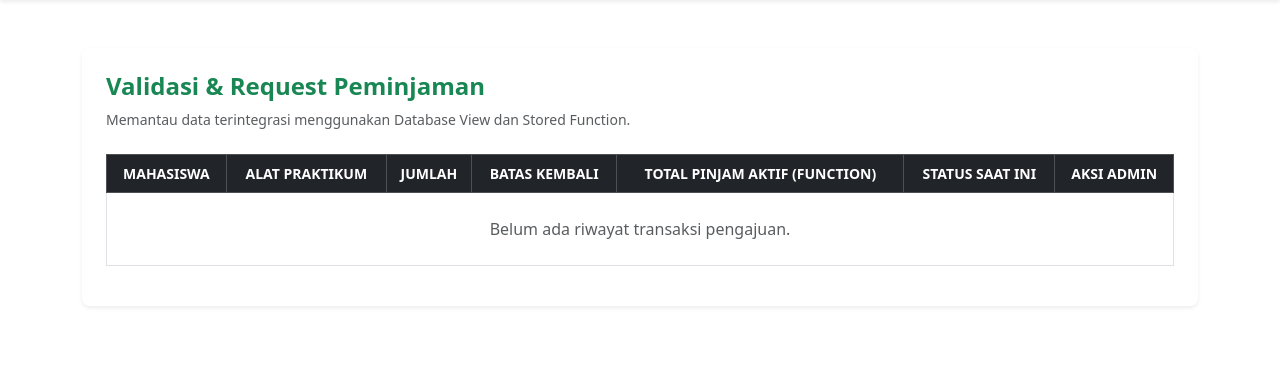
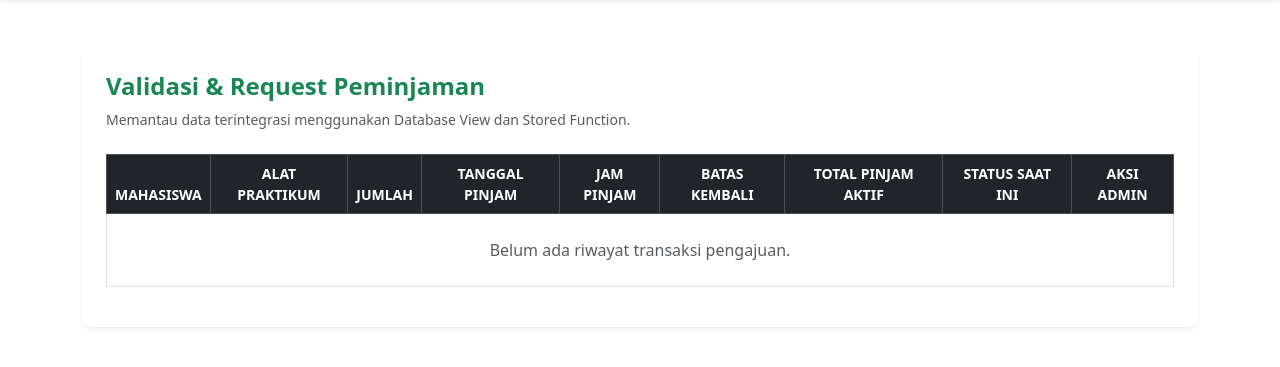
Before and after one commit to SetiaDivaErlandi/PDT_Projek, a PHP site: page /kelola.php in a window 1280 px wide. Shown: the part 72-439 px from the top of the page. Run offline with PHP 8.4, Linux system fonts and the light colour scheme; a user stored in the database is signed in; data that the repository does not hold is empty.

Commit message:
Menambahkan Jam Pinjam

```diff
--- a/config/db.php
+++ b/config/db.php
@@ -1,4 +1,7 @@
 <?php
+// Set zona waktu ke Waktu Indonesia Barat (WIB)
+date_default_timezone_set('Asia/Jakarta');
+
 $host = "localhost";
 $user = "root";
 $pass = "";
--- a/form_pinjam.php
+++ b/form_pinjam.php
@@ -12,7 +12,7 @@ $id_user = $_SESSION['id_user'];
 if (isset($_POST['ajukan_pinjam'])) {
     $id_alat = mysqli_real_escape_string($conn, $_POST['id_alat']);
     $jumlah = mysqli_real_escape_string($conn, $_POST['jumlah']);
-    $tgl_pinjam = date('Y-m-d');
+    $tgl_pinjam = date('Y-m-d H:i:s');
     $tgl_kembali = mysqli_real_escape_string($conn, $_POST['tgl_kembali']);
 
     // =========================================================
--- a/kelola.php
+++ b/kelola.php
@@ -8,7 +8,7 @@ if (!isset($_SESSION['username']) || $_SESSION['role'] !== 'admin') {
     exit;
 }
 
-// Logika Proses Validasi Admin (Trigger otomatis terpicu di MySQL)
+// Logika Proses Validasi Admin
 if (isset($_GET['action']) && isset($_GET['id'])) {
     $id_pinjam = mysqli_real_escape_string($conn, $_GET['id']);
     $action = $_GET['action'];
@@ -26,10 +26,6 @@ if (isset($_GET['action']) && isset($_GET['id'])) {
     }
 }
 
-// ============================================================================================
-// IMPLEMENTASI MATERI: MENGGUNAKAN VIEW & STORED FUNCTION DATABASE
-// Menyesuaikan parameter hitung_total_pinjam menggunakan id_pinjam sesuai dengan kolom VIEW
-// ============================================================================================
 $query_request = "SELECT *, hitung_total_pinjam(id_user) as total_aktif FROM view_laporan_peminjaman ORDER BY id_pinjam DESC";
 $requests = mysqli_query($conn, $query_request);
 ?>
@@ -66,8 +62,10 @@ $requests = mysqli_query($conn, $query_request);
                         <th>Mahasiswa</th>
                         <th>Alat Praktikum</th>
                         <th>Jumlah</th>
+                        <th>Tanggal Pinjam</th>
+                        <th>Jam Pinjam</th>
                         <th>Batas Kembali</th>
-                        <th>Total Pinjam Aktif (Function)</th>
+                        <th>Total Pinjam Aktif</th>
                         <th>Status Saat Ini</th>
                         <th>Aksi Admin</th>
                     </tr>
@@ -79,8 +77,11 @@ $requests = mysqli_query($conn, $query_request);
                             <td class="fw-bold text-dark"><?php echo $row['nama_mahasiswa']; ?></td>
                             <td class="text-start"><?php echo $row['nama_alat']; ?></td>
                             <td><?php echo $row['jumlah']; ?> Pcs</td>
+
+                            <td><?php echo date('d-m-Y', strtotime($row['tgl_pinjam'])); ?></td>
+                            <td><?php echo date('H:i', strtotime($row['tgl_pinjam'])); ?></td>
+
                             <td><?php echo date('d-m-Y', strtotime($row['tgl_kembali'])); ?></td>
-                            <!-- Kolom Hasil Penghitungan dari Stored Function Database -->
                             <td><span class="badge bg-dark"><?php echo $row['total_aktif']; ?> Item Aktif</span></td>
                             <td>
                                 <?php
@@ -108,7 +109,7 @@ $requests = mysqli_query($conn, $query_request);
                         <?php endwhile; ?>
                     <?php else: ?>
                         <tr>
-                            <td colspan="7" class="text-center py-4 text-muted">Belum ada riwayat transaksi pengajuan.</td>
+                            <td colspan="9" class="text-center py-4 text-muted">Belum ada riwayat transaksi pengajuan.</td>
                         </tr>
                     <?php endif; ?>
                 </tbody>
--- a/riwayat.php
+++ b/riwayat.php
@@ -48,6 +48,7 @@ $riwayat = mysqli_query($conn, $query_riwayat);
                         <th>Alat yang Diajukan</th>
                         <th>Jumlah</th>
                         <th>Tanggal Pinjam</th>
+                        <th>Jam Pinjam</th>
                         <th>Batas Pengembalian</th>
                         <th>Status Validasi</th>
                     </tr>
@@ -59,7 +60,10 @@ $riwayat = mysqli_query($conn, $query_riwayat);
                             <td><?php echo $no++; ?></td>
                             <td class="text-start fw-bold text-secondary"><?php echo $row['nama_alat']; ?></td>
                             <td><?php echo $row['jumlah']; ?> Pcs</td>
+
                             <td><?php echo date('d-m-Y', strtotime($row['tgl_pinjam'])); ?></td>
+                            <td><?php echo date('H:i', strtotime($row['tgl_pinjam'])); ?></td>
+
                             <td><?php echo date('d-m-Y', strtotime($row['tgl_kembali'])); ?></td>
                             <td>
                                 <?php
@@ -78,7 +82,7 @@ $riwayat = mysqli_query($conn, $query_riwayat);
                         <?php endwhile; ?>
                     <?php else: ?>
                         <tr>
-                            <td colspan="6" class="text-center py-4 text-muted">Kamu belum pernah membuat pengajuan peminjaman alat apa pun.</td>
+                            <td colspan="7" class="text-center py-4 text-muted">Kamu belum pernah membuat pengajuan peminjaman alat apa pun.</td>
                         </tr>
                     <?php endif; ?>
                 </tbody>
```
